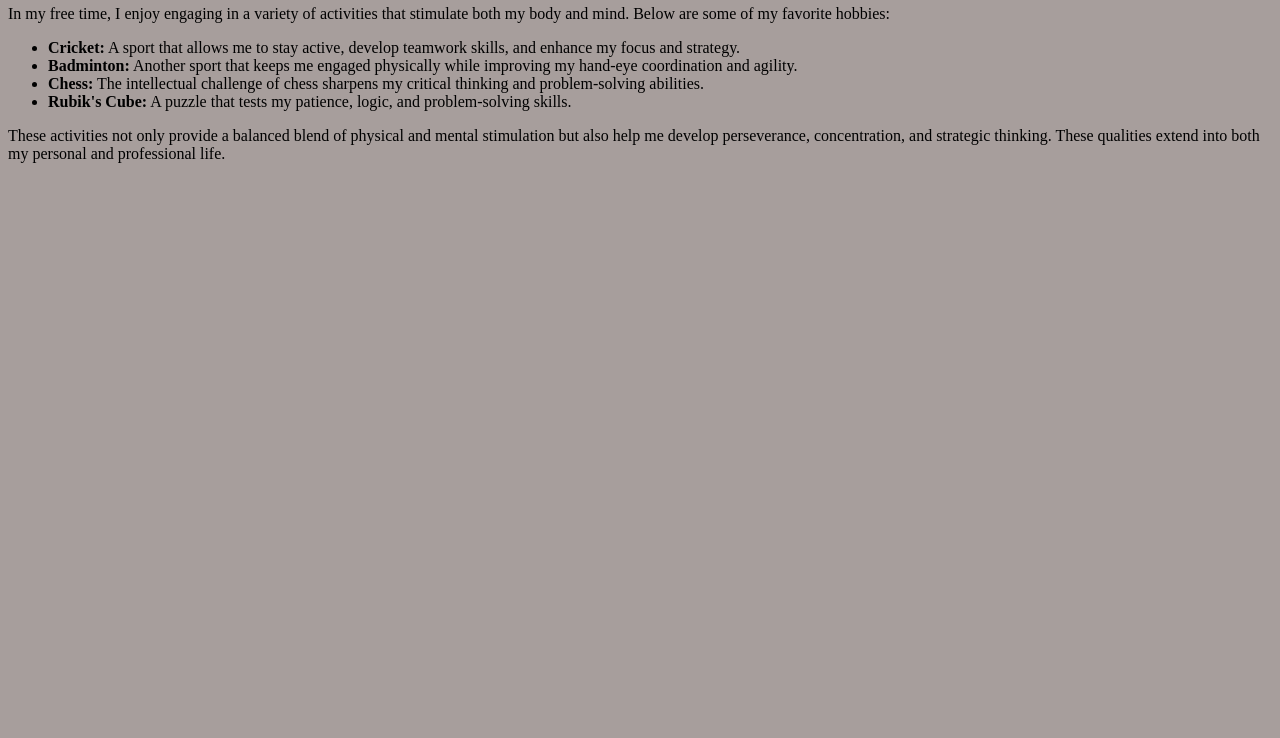
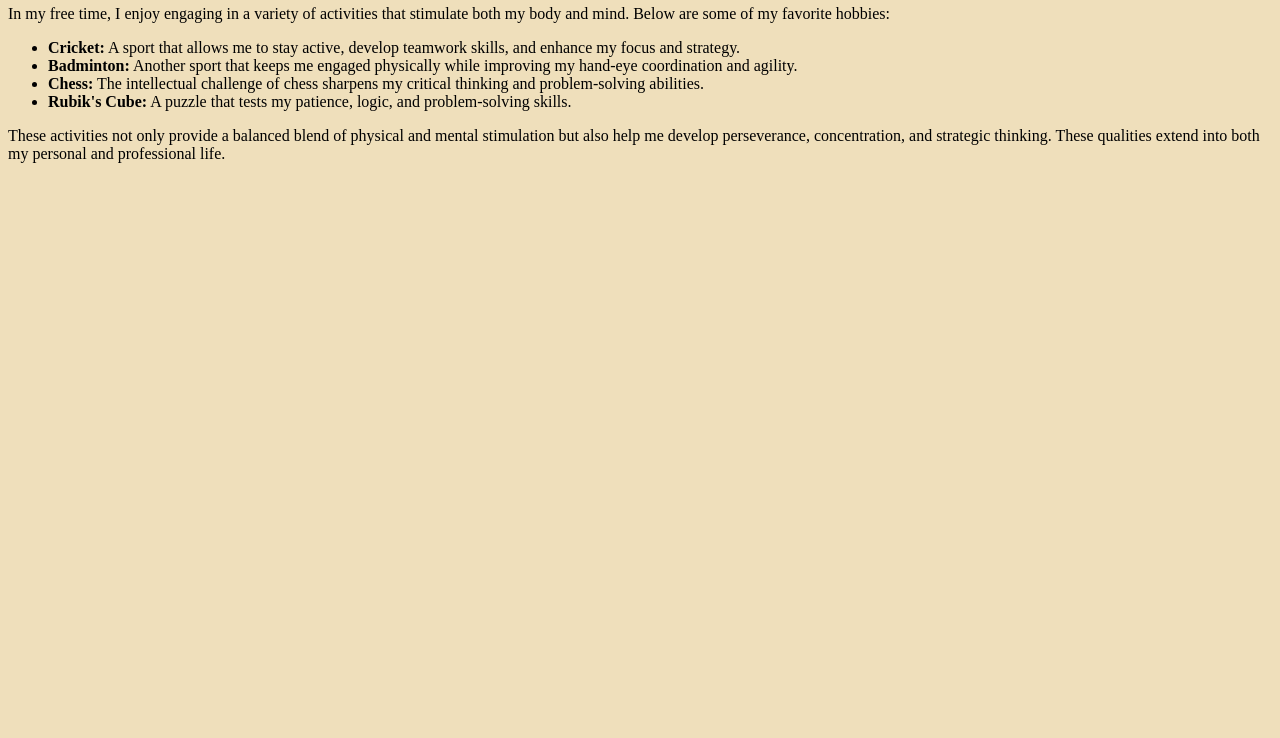
Before and after one commit to sarangnayak/sarang-portfolio1, a plain HTML site: page hobbies.html in a window 1280 px wide. Shown: the part 62-800 px from the top of the page. Drawn offline with Linux system fonts and the light colour scheme.

Commit message:
Update hobbies.html

```diff
--- a/hobbies.html
+++ b/hobbies.html
@@ -1,5 +1,5 @@
 <!DOCTYPE html>
-<html style="background: #a79e9c" lang="en">
+<html style="background: #efdfbb" lang="en">
 <head>
     <meta charset="UTF-8">
     <meta name="viewport" content="width=device-width, initial-scale=1.0">
```
